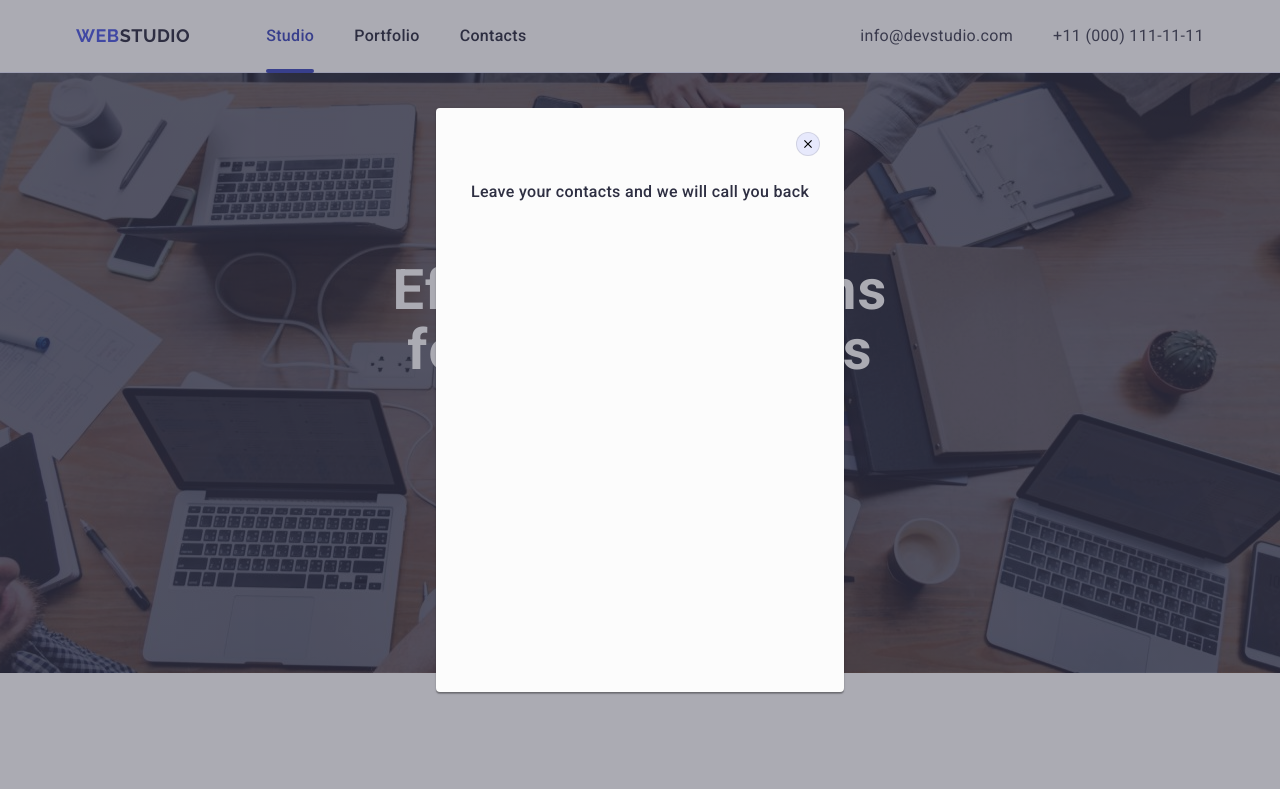
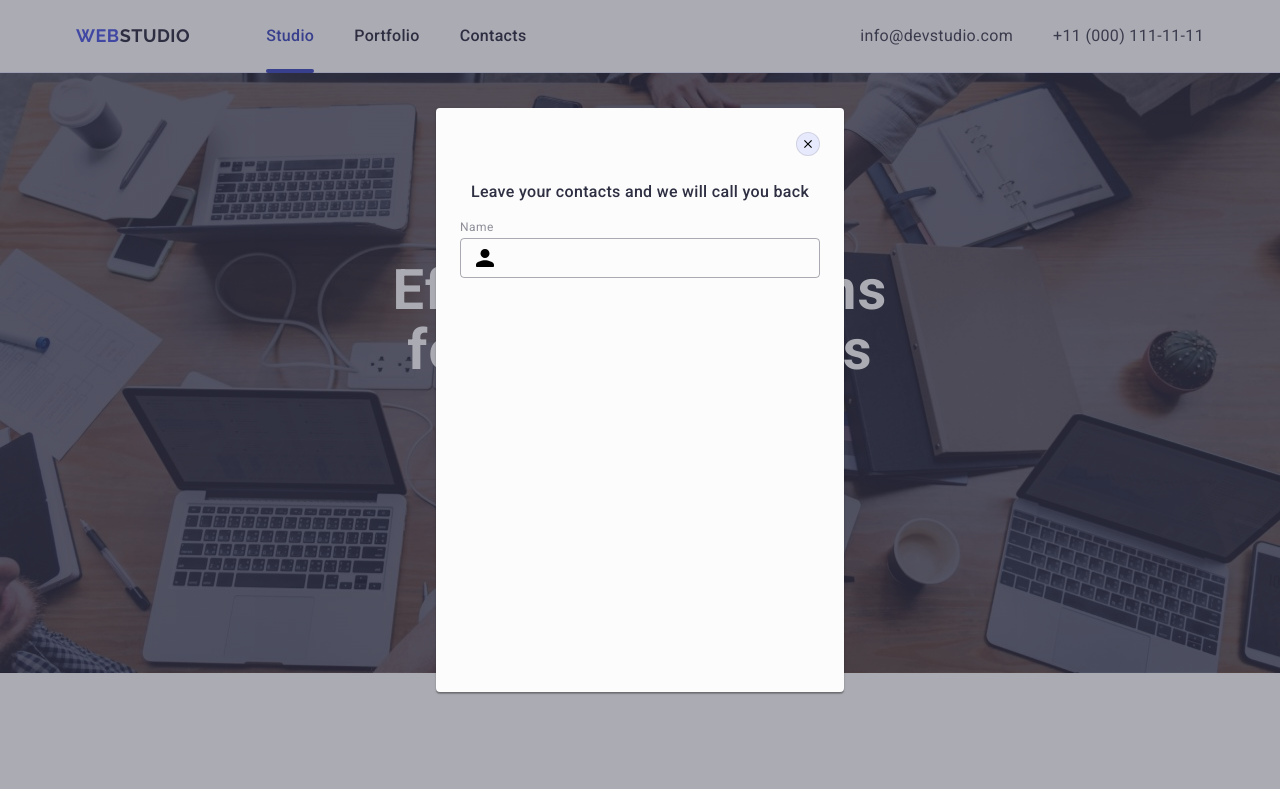
Before and after one commit to vladislav-vf/goit-markup-hw-05, a plain HTML site: page index.html in a window 1280 px wide. Shown: the top 789 px of the page. Drawn offline with nearby package versions, Linux system fonts and the light colour scheme.

Commit message:
hw5 modal fix2

```diff
--- a/css/styles.css
+++ b/css/styles.css
@@ -528,7 +528,7 @@ color: #ffffff;
     box-shadow: 0px 1px 1px 0px rgba(0, 0, 0, 0.14),0px 1px 3px 0px rgba(0, 0, 0, 0.12),0px 2px 1px 0px rgba(0, 0, 0, 0.2);
     background-color: rgb(252, 252, 252);
     transition: transform 250ms cubic-bezier(0.4, 0, 0.2, 1);
-
+    padding: 72px 24px 24px 24px;
 
 }
 .backdrop:not(.is-open) .modal {
@@ -563,7 +563,10 @@ color: #ffffff;
 }
 
 .modal-form{
-    padding: 72px 24px 24px 24px;
+
+}
+.modal-form-field{
+    margin-bottom: 8px;
 }
 .modal-title{
     font-size: 16px;
@@ -574,4 +577,40 @@ text-align: center;
     color: rgb(46, 47, 66);
     margin-bottom: 16px;
 }
+.modal-form-label{
+    font-size: 12px;
+    line-height: 1.17;
+    letter-spacing: 0.04em;
+    color:#8e8f99;
+    display: block;
+    margin-bottom: 4px;
+}
+.modal-form-wrapper{
+    position: relative;
+}
+.modal-form-input{
+    width: 100%;
+    height: 40px;
+    border: 1px solid rgba(46, 47, 66, 0.4);
+    border-radius: 4px;
+    background-color: transparent;
+    padding-left: 38px;
+    outline: transparent;
+    transition: border-color 250ms cubic-bezier(0.4, 0, 0.2, 1);
+}
+.modal-form-input:focus{
+    border-color: #4D5AE5;
+}
+.modal-form-icon{
+    position: absolute;
+    left: 16px;
+    top:50%;
+    transform: translateY(-50%);
+    transition: fill 250ms cubic-bezier(0.4, 0, 0.2, 1);
+
+
+}
+.modal-form-input:focus+.modal-form-icon{
+    fill: #4D5AE5;;
+}
 /* #endregion */
--- a/index.html
+++ b/index.html
@@ -394,13 +394,28 @@
             <use href="./images/icons-modal.svg#icon-close"></use>
           </svg>
         </button>
-        <div class="modal-form">
-<p class="modal-title">
- Leave your contacts and we will call you back
-</p>
-</div>
-        </div>
+          <p class="modal-title">
+          Leave your contacts and we will call you back
+          </p>
+          <form class="modal-form" name="review">
+          <div class="modal-form-field">
+            <label class="modal-form-label" for="user-name">
+              Name
+            </label>
+            <div class="modal-form-wrapper">
+              <input
+               class="modal-form-input"
+               type="text"
+               id="user-name"
+               name="user-name">
+              <svg class="modal-form-icon" width="18" height="24">
+                <use href="./images/icons-modal.svg#icon-person"></use>
+              </svg>
+            </div>
           </div>
+        </form>
+      </div>
+    </div>
   <!-- <svg class="icon-soc" width="16px" height="16px">
     <use href="./images/icons.svg#icon-facebook"></use>
   </svg> -->
```
Lines whose indentation alone changed are shown as unchanged.
